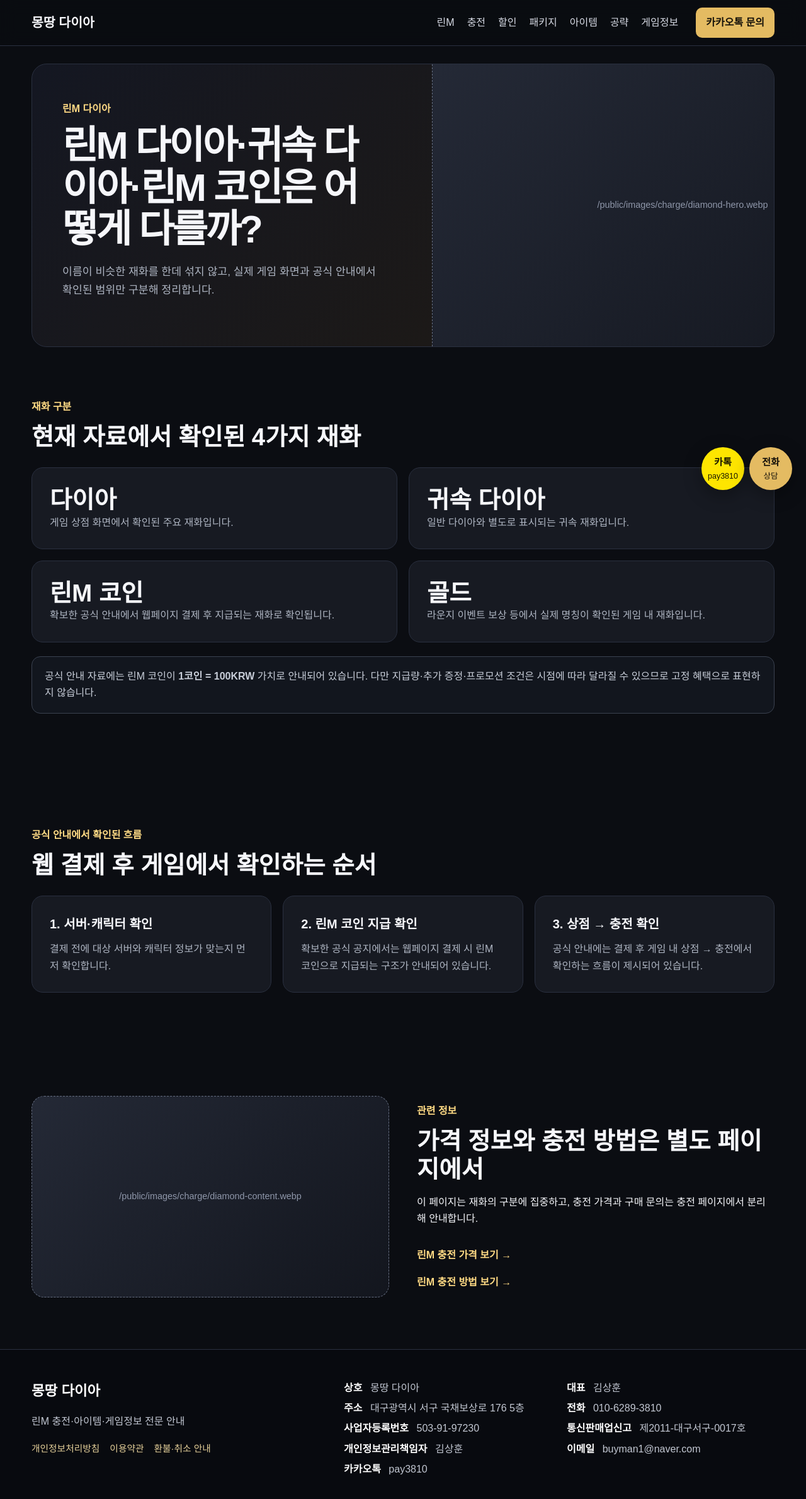
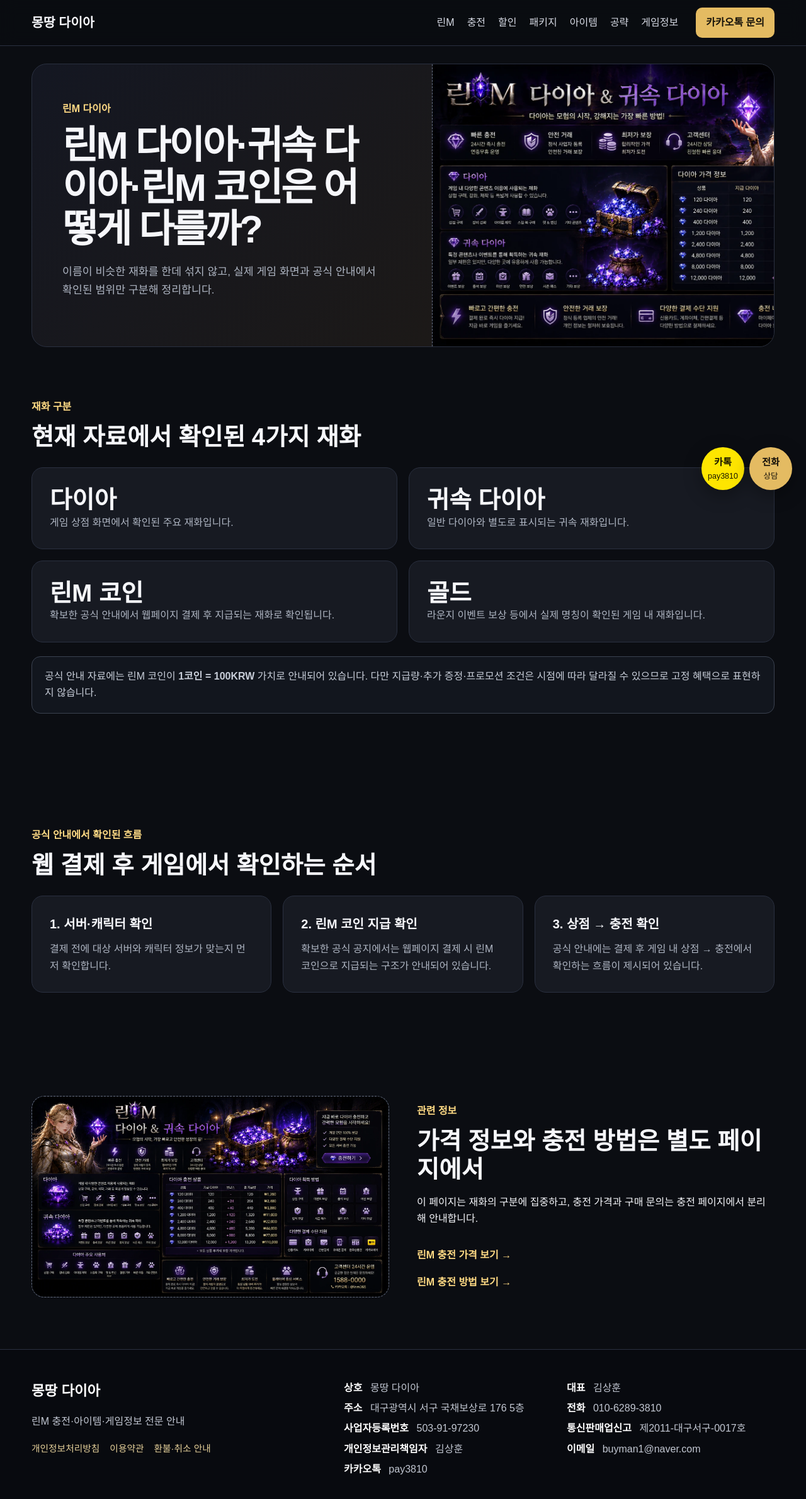
Before and after one commit to graffityart/linm, a Next.js app: page /rinm/diamond in a window 1280 px wide. Shown: the top 2380 px of the page at 63% size. Built offline with nearby package versions, Linux system fonts and the light colour scheme; no server answers.

Commit message:
Display uploaded diamond WebP images

```diff
--- a/app/rinm/diamond/page.js
+++ b/app/rinm/diamond/page.js
@@ -1,12 +1,13 @@
 import Link from 'next/link';
 import BreadcrumbJsonLd from '../../../components/BreadcrumbJsonLd';
+import SiteImage from '../../../components/SiteImage';
 
 export const metadata={title:'린M 다이아·귀속 다이아·린M 코인 정보',description:'린M 다이아, 귀속 다이아, 린M 코인과 골드 등 실제 게임 화면과 공식 안내에서 확인된 재화를 구분해 정리합니다.',alternates:{canonical:'/rinm/diamond'}};
 const currencies=[['다이아','게임 상점 화면에서 확인된 주요 재화입니다.'],['귀속 다이아','일반 다이아와 별도로 표시되는 귀속 재화입니다.'],['린M 코인','확보한 공식 안내에서 웹페이지 결제 후 지급되는 재화로 확인됩니다.'],['골드','라운지 이벤트 보상 등에서 실제 명칭이 확인된 게임 내 재화입니다.']];
 export default function DiamondPage(){return <>
 <BreadcrumbJsonLd items={[{name:'홈',href:'/'},{name:'린M',href:'/rinm'},{name:'린M 다이아',href:'/rinm/diamond'}]}/>
-<section className="subhero container"><div><span className="eyebrow">린M 다이아</span><h1>린M 다이아·귀속 다이아·린M 코인은 어떻게 다를까?</h1><p>이름이 비슷한 재화를 한데 섞지 않고, 실제 게임 화면과 공식 안내에서 확인된 범위만 구분해 정리합니다.</p></div><div className="image-slot"><span>/public/images/charge/diamond-hero.webp</span></div></section>
+<section className="subhero container"><div><span className="eyebrow">린M 다이아</span><h1>린M 다이아·귀속 다이아·린M 코인은 어떻게 다를까?</h1><p>이름이 비슷한 재화를 한데 섞지 않고, 실제 게임 화면과 공식 안내에서 확인된 범위만 구분해 정리합니다.</p></div><SiteImage src="/images/charge/diamond-hero.webp" alt="린M 다이아와 귀속 다이아 대표 이미지" priority/></section>
 <section className="section container"><div className="section-head"><span className="eyebrow">재화 구분</span><h2>현재 자료에서 확인된 4가지 재화</h2></div><div className="card-grid two">{currencies.map(([t,d])=><article className="feature-card" key={t}><h2 className="card-title">{t}</h2><p>{d}</p></article>)}</div><p className="notice-box">공식 안내 자료에는 린M 코인이 <b>1코인 = 100KRW</b> 가치로 안내되어 있습니다. 다만 지급량·추가 증정·프로모션 조건은 시점에 따라 달라질 수 있으므로 고정 혜택으로 표현하지 않습니다.</p></section>
 <section className="section container"><div className="section-head"><span className="eyebrow">공식 안내에서 확인된 흐름</span><h2>웹 결제 후 게임에서 확인하는 순서</h2></div><div className="card-grid three"><article className="feature-card"><h3>1. 서버·캐릭터 확인</h3><p>결제 전에 대상 서버와 캐릭터 정보가 맞는지 먼저 확인합니다.</p></article><article className="feature-card"><h3>2. 린M 코인 지급 확인</h3><p>확보한 공식 공지에서는 웹페이지 결제 시 린M 코인으로 지급되는 구조가 안내되어 있습니다.</p></article><article className="feature-card"><h3>3. 상점 → 충전 확인</h3><p>공식 안내에는 결제 후 게임 내 상점 → 충전에서 확인하는 흐름이 제시되어 있습니다.</p></article></div></section>
-<section className="section container split-section"><div className="image-slot content-image-slot"><span>/public/images/charge/diamond-content.webp</span></div><div><span className="eyebrow">관련 정보</span><h2>가격 정보와 충전 방법은 별도 페이지에서</h2><p>이 페이지는 재화의 구분에 집중하고, 충전 가격과 구매 문의는 충전 페이지에서 분리해 안내합니다.</p><Link className="text-link" href="/rinm/charge">린M 충전 가격 보기 →</Link><br/><Link className="text-link" href="/rinm/guide/charge">린M 충전 방법 보기 →</Link></div></section>
+<section className="section container split-section"><SiteImage className="content-image-slot" src="/images/charge/diamond-content.webp" alt="린M 게임 재화 안내 이미지"/><div><span className="eyebrow">관련 정보</span><h2>가격 정보와 충전 방법은 별도 페이지에서</h2><p>이 페이지는 재화의 구분에 집중하고, 충전 가격과 구매 문의는 충전 페이지에서 분리해 안내합니다.</p><Link className="text-link" href="/rinm/charge">린M 충전 가격 보기 →</Link><br/><Link className="text-link" href="/rinm/guide/charge">린M 충전 방법 보기 →</Link></div></section>
 </>}
```
